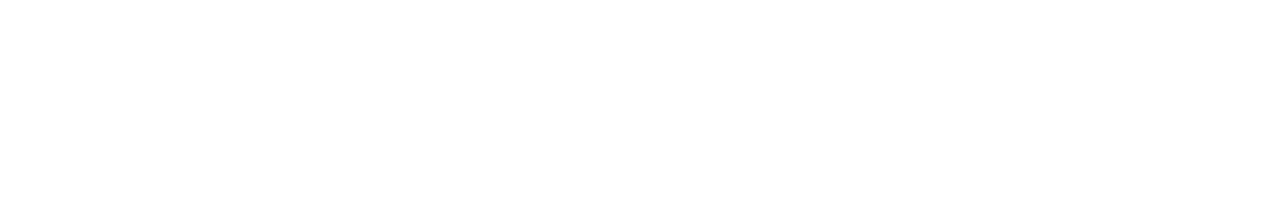
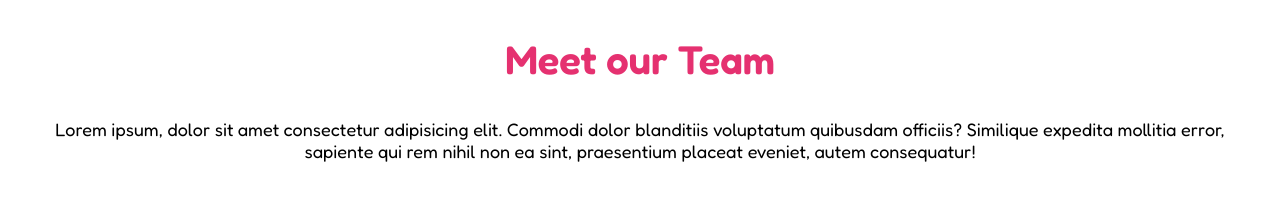
Before and after one commit to Fernweh99/html-css-float-cards, a plain HTML site: page index.html in a window 1280 px wide. Drawn offline with Linux system fonts and the light colour scheme.

Commit message:
add-something

```diff
--- a/css/style.css
+++ b/css/style.css
@@ -1,16 +1,30 @@
 :root {
-    --pink: #E53170;
-    --cyan: #48A1CF;
+  --pink: #e53170;
+  --cyan: #48a1cf;
 }
 
 /* Generics */
 * {
-    margin: 0 auto;
-    box-sizing: border-box;
-    padding: 0;
+  margin: 0 auto;
+  box-sizing: border-box;
+  padding: 0;
 }
 
-body{
-    background-color: white;
-    font-family: 'Fredoka', sans-serif;
+body {
+  background-color: white;
+  font-family: "Fredoka", sans-serif;
+  text-align: center;
+  font-size: 18px;
 }
+
+h1 {
+  color: var(--pink);
+  margin: 35px 0;
+  font-size: 40px;
+}
+
+/* Utilis */
+.container {
+  max-width: 1200px;
+  margin: 0 auto;
+}
--- a/index.html
+++ b/index.html
@@ -1,18 +1,36 @@
 <!DOCTYPE html>
 <html lang="en">
-<head>
-    <meta charset="UTF-8">
-    <meta http-equiv="X-UA-Compatible" content="IE=edge">
-    <meta name="viewport" content="width=device-width, initial-scale=1.0">
+  <head>
+    <meta charset="UTF-8" />
+    <meta http-equiv="X-UA-Compatible" content="IE=edge" />
+    <meta name="viewport" content="width=device-width, initial-scale=1.0" />
     <!-- Fonts -->
-    <link rel="preconnect" href="https://fonts.googleapis.com">
-    <link rel="preconnect" href="https://fonts.gstatic.com" crossorigin>
-    <link href="https://fonts.googleapis.com/css2?family=Fredoka:wght@400;600&display=swap" rel="stylesheet">
+    <link rel="preconnect" href="https://fonts.googleapis.com" />
+    <link rel="preconnect" href="https://fonts.gstatic.com" crossorigin />
+    <link
+      href="https://fonts.googleapis.com/css2?family=Fredoka:wght@400;600&display=swap"
+      rel="stylesheet"
+    />
     <!-- Style -->
-    <link rel="stylesheet" href="css/style.css">
+    <link rel="stylesheet" href="css/style.css" />
     <title>Document</title>
-</head>
-<body>
-
-</body>
+  </head>
+  <body>
+    <div class="container">
+      <!-- Intestazione -->
+      <header>
+        <h1>Meet our Team</h1>
+      </header>
+      <main>
+        <section id="introduction">
+          <p>
+            Lorem ipsum, dolor sit amet consectetur adipisicing elit. Commodi
+            dolor blanditiis voluptatum quibusdam officiis? Similique expedita
+            mollitia error, sapiente qui rem nihil non ea sint, praesentium
+            placeat eveniet, autem consequatur!
+          </p>
+        </section>
+      </main>
+    </div>
+  </body>
 </html>
```
